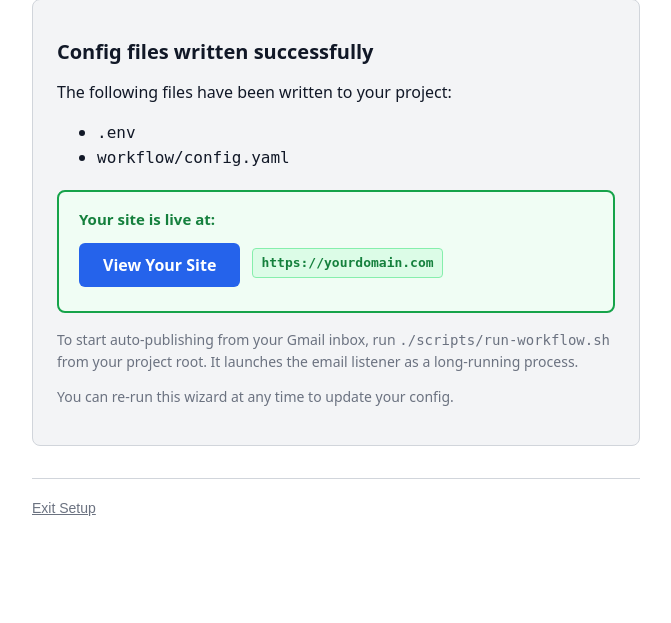
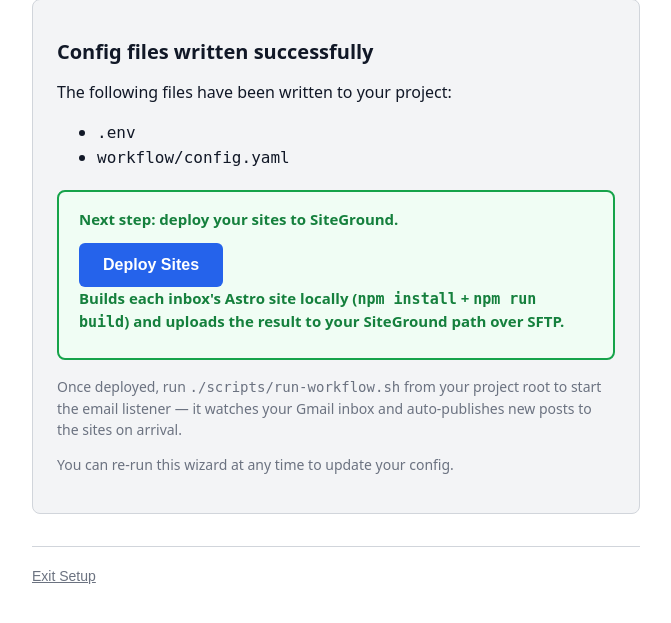
Before and after one commit to sgardoll/mailto-website, a Flask app: page /step/done in a window 1280 px wide. Shown: the part 147-770 px from the top of the page, without its empty margins (304-975 px from the left). Run offline with Flask 3, Linux system fonts and the light colour scheme; data that the repository does not hold is empty.

Commit message:
feat(wizard): deploy site from success screen (SiteGround)
The wizard success screen now ships the built site to the configured
SiteGround target instead of just pointing at the URL. Non-SiteGround
providers show honest "not yet implemented" guidance pending Phase 5.

- workflow/deploy_once.py (new): one-shot bootstrap → build → deploy
  loop with per-inbox progress callback; also exposes a main() so
  `python -m workflow.deploy_once` works as a CLI fallback. Reuses
  site_bootstrap.ensure_site, build_and_deploy.build, and
  build_and_deploy.deploy as-is. SiteGround only; raises
  NotImplementedError for other providers.

- setup/server.py: POST /deploy spawns a daemon thread that runs
  deploy_all() and updates _deploy_state per inbox. GET /deploy-status
  returns a snapshot for 2s polling. Non-SiteGround providers get a
  400 with error=not_implemented and the provider name so the UI can
  tailor its message. Re-entrant POST /deploy while running is a no-op.

- setup/templates/done.html: provider-aware branches. SiteGround shows
  a Deploy Site button + pre-rendered per-inbox progress panel with
  phase badges (pending → bootstrap → install → build → deploy → done).
  Other providers show targeted manual-setup guidance.

- setup/static/wizard.js: initDoneStep() wires Deploy click → POST
  /deploy → swap panels → poll /deploy-status every 2s → update each
  inbox row and surface final success/failure. Uses CSS.escape() on
  slugs in the row selector.

- setup/static/wizard.css: .deploy-panel, .deploy-row,
  .deploy-phase-badge (state-aware via [data-phase="..."]),
  .deploy-row-link. Uses the existing green/amber/red token language.

- setup/tests/test_phase4_flow.py: replaces the two done-route tests
  with 10 new tests covering SiteGround rendering, per-provider
  manual-instruction rendering (parametrized), /deploy rejection for
  non-SiteGround + missing inboxes, worker spawn, already-running
  no-op, /deploy-status defaults, and progress/failure state
  transitions. All external side effects (config load, bootstrap,
  npm, SFTP) are monkeypatched — no real deploys in tests.

88 tests passing (was 78).

```diff
--- a/setup/server.py
+++ b/setup/server.py
@@ -31,6 +31,15 @@ _port = None
 _wizard_state = {}
 # True after _try_prefill() has been called once.
 _prefilled = False
+
+# Deploy state for POST /deploy + GET /deploy-status polling.
+_deploy_lock = threading.Lock()
+_deploy_state: dict = {
+    "status": "idle",       # idle | running | complete | failed
+    "started_at": None,
+    "inboxes": [],          # [{slug, phase, detail, url, ok, error}, ...]
+    "error": None,
+}
 
 
 def _try_prefill() -> None:
@@ -171,12 +180,109 @@ def step_preview():
 @app.route('/step/done')
 def step_done():
     site_base_url = _wizard_state.get('site_base_url', '').strip()
+    hosting_provider = (_wizard_state.get('hosting_provider') or '').strip()
+    inboxes = _wizard_state.get('inboxes') or []
+    # Normalize to a template-friendly shape — slug + site_url + site_name
+    inbox_rows = [
+        {
+            'slug': ib.get('slug', ''),
+            'site_url': ib.get('site_url', ''),
+            'site_name': ib.get('site_name') or ib.get('slug', ''),
+        }
+        for ib in inboxes if ib.get('slug')
+    ]
     return render_template(
         'done.html',
         port=_port,
         active_step='preview',
         site_base_url=site_base_url,
+        hosting_provider=hosting_provider,
+        inboxes=inbox_rows,
     )
+
+
+def _reset_deploy_state(slugs: list[str]) -> None:
+    with _deploy_lock:
+        _deploy_state.update({
+            "status": "running",
+            "started_at": time.time(),
+            "inboxes": [
+                {"slug": s, "phase": "pending", "detail": "", "url": "", "ok": False, "error": None}
+                for s in slugs
+            ],
+            "error": None,
+        })
+
+
+def _update_inbox_progress(slug: str, phase: str, detail: str) -> None:
+    with _deploy_lock:
+        for row in _deploy_state["inboxes"]:
+            if row["slug"] == slug:
+                row["phase"] = phase
+                row["detail"] = detail
+                if phase == "done":
+                    row["ok"] = True
+                elif phase == "failed":
+                    row["error"] = detail
+                break
+
+
+def _deploy_worker() -> None:
+    """Run the deploy loop on a background thread. Captures final state."""
+    try:
+        from workflow import config as wf_config
+        from workflow import deploy_once
+        cfg = wf_config.load(REPO_ROOT / 'workflow' / 'config.yaml')
+        results = deploy_once.deploy_all(cfg, on_progress=_update_inbox_progress)
+        with _deploy_lock:
+            for row, r in zip(_deploy_state["inboxes"], results):
+                row["ok"] = r["ok"]
+                row["url"] = r["url"]
+                if not r["ok"]:
+                    row["error"] = r["error"]
+            failures = [r for r in results if not r["ok"]]
+            _deploy_state["status"] = "failed" if failures else "complete"
+    except Exception as e:
+        with _deploy_lock:
+            _deploy_state["status"] = "failed"
+            _deploy_state["error"] = f"{type(e).__name__}: {e}"
+
+
+@app.route('/deploy', methods=['POST'])
+def deploy():
+    provider = (_wizard_state.get('hosting_provider') or '').strip()
+    if provider != 'siteground':
+        return jsonify({
+            "ok": False,
+            "error": "not_implemented",
+            "provider": provider,
+            "message": f"Wizard-driven deploy is not implemented for '{provider}' yet.",
+        }), 400
+
+    with _deploy_lock:
+        if _deploy_state["status"] == "running":
+            return jsonify({"ok": True, "status": "running"})
+
+    inboxes = _wizard_state.get('inboxes') or []
+    slugs = [ib.get('slug') for ib in inboxes if ib.get('slug')]
+    if not slugs:
+        return jsonify({"ok": False, "error": "no inboxes configured"}), 400
+
+    _reset_deploy_state(slugs)
+    threading.Thread(target=_deploy_worker, daemon=True).start()
+    return jsonify({"ok": True, "status": "running"})
+
+
+@app.route('/deploy-status')
+def deploy_status():
+    with _deploy_lock:
+        # Return a shallow copy so callers see a consistent snapshot
+        return jsonify({
+            "status": _deploy_state["status"],
+            "started_at": _deploy_state["started_at"],
+            "inboxes": [dict(row) for row in _deploy_state["inboxes"]],
+            "error": _deploy_state["error"],
+        })
 
 
 @app.route('/validate-form', methods=['POST'])
--- a/setup/static/wizard.css
+++ b/setup/static/wizard.css
@@ -421,19 +421,94 @@ select:focus {
     text-decoration: none;
 }
 
-/* Live site link row on the done screen */
-.site-link-row {
+/* Deploy panel — shown after Deploy Site is clicked */
+.deploy-panel {
+    background-color: #f8fafc;
+    border: 1px solid #cbd5e1;
+    border-radius: 8px;
+    padding: 16px 20px;
+    margin: 16px 0;
+}
+.deploy-panel h3 {
+    margin: 0 0 12px;
+    font-size: 15px;
+    color: #334155;
+}
+.deploy-panel h3 span {
+    font-weight: 700;
+    color: #0f172a;
+    text-transform: uppercase;
+    letter-spacing: 0.03em;
+    font-size: 13px;
+}
+.deploy-inbox-list {
+    list-style: none;
+    padding: 0;
+    margin: 0;
+    display: flex;
+    flex-direction: column;
+    gap: 10px;
+}
+.deploy-row {
+    background-color: #ffffff;
+    border: 1px solid #e2e8f0;
+    border-radius: 6px;
+    padding: 10px 14px;
+    transition: border-color 0.15s ease, background-color 0.15s ease;
+}
+.deploy-row.ok {
+    border-color: #86efac;
+    background-color: #f0fdf4;
+}
+.deploy-row.failed {
+    border-color: #fca5a5;
+    background-color: #fef2f2;
+}
+.deploy-row-head {
     display: flex;
     align-items: center;
+    justify-content: space-between;
     gap: 12px;
-    flex-wrap: wrap;
 }
-.site-url {
+.deploy-row-name {
+    font-size: 14px;
+    color: #0f172a;
+}
+.deploy-phase-badge {
+    font-size: 11px;
+    font-weight: 700;
+    text-transform: uppercase;
+    letter-spacing: 0.05em;
+    padding: 2px 8px;
+    border-radius: 999px;
+    background-color: #e2e8f0;
+    color: #475569;
+}
+.deploy-phase-badge[data-phase="done"] {
+    background-color: #dcfce7;
+    color: #15803d;
+}
+.deploy-phase-badge[data-phase="failed"] {
+    background-color: #fee2e2;
+    color: #b91c1c;
+}
+.deploy-phase-badge[data-phase="bootstrap"],
+.deploy-phase-badge[data-phase="install"],
+.deploy-phase-badge[data-phase="build"],
+.deploy-phase-badge[data-phase="deploy"] {
+    background-color: #dbeafe;
+    color: #1d4ed8;
+}
+.deploy-row-detail {
+    font-size: 12px;
+    color: #64748b;
+    margin-top: 4px;
+    min-height: 14px;
+}
+.deploy-row-link {
+    display: inline-block;
+    margin-top: 6px;
     font-size: 13px;
     color: #15803d;
-    background-color: #dcfce7;
-    border: 1px solid #86efac;
-    border-radius: 4px;
-    padding: 4px 8px;
     word-break: break-all;
 }
--- a/setup/static/wizard.js
+++ b/setup/static/wizard.js
@@ -1029,4 +1029,92 @@
 
     initPreviewStep();
 
+    // ──────────────────────────────────────────────────────────
+    //  Done step — deploy launcher (SiteGround only)
+    // ──────────────────────────────────────────────────────────
+    function initDoneStep() {
+        var deployBtn = document.getElementById('deploy-btn');
+        if (!deployBtn) return;
+
+        var launchPanel = document.getElementById('deploy-launch');
+        var panel = document.getElementById('deploy-panel');
+        var label = document.getElementById('deploy-status-label');
+        var errorEl = document.getElementById('deploy-error');
+
+        function updateRow(row) {
+            var li = document.querySelector('#deploy-inboxes li[data-slug="' + CSS.escape(row.slug) + '"]');
+            if (!li) return;
+            var badge = li.querySelector('.deploy-phase-badge');
+            var detail = li.querySelector('.deploy-row-detail');
+            var link = li.querySelector('.deploy-row-link');
+            if (badge) {
+                badge.textContent = row.phase || 'pending';
+                badge.setAttribute('data-phase', row.phase || 'pending');
+            }
+            if (detail) detail.textContent = row.detail || '';
+            li.classList.toggle('ok', !!row.ok);
+            li.classList.toggle('failed', !!row.error);
+            if (link && row.ok && row.url) {
+                link.hidden = false;
+                link.href = row.url;
+                link.textContent = row.url;
+            }
+        }
+
+        function pollStatus() {
+            fetch('/deploy-status')
+                .then(function(r) { return r.json(); })
+                .then(function(data) {
+                    if (label) label.textContent = data.status || 'unknown';
+                    (data.inboxes || []).forEach(updateRow);
+                    if (data.error && errorEl) {
+                        errorEl.textContent = data.error;
+                        errorEl.hidden = false;
+                    }
+                    if (data.status === 'running') {
+                        setTimeout(pollStatus, 2000);
+                    } else if (data.status === 'failed' && errorEl && !data.error) {
+                        errorEl.textContent = 'One or more inboxes failed to deploy. See per-inbox errors above.';
+                        errorEl.hidden = false;
+                    }
+                })
+                .catch(function() { setTimeout(pollStatus, 5000); });
+        }
+
+        deployBtn.addEventListener('click', function() {
+            deployBtn.disabled = true;
+            deployBtn.textContent = 'Deploying…';
+            if (errorEl) { errorEl.textContent = ''; errorEl.hidden = true; }
+
+            fetch('/deploy', {
+                method: 'POST',
+                headers: {'Content-Type': 'application/json'}
+            })
+            .then(function(r) { return r.json().then(function(d) { return {status: r.status, data: d}; }); })
+            .then(function(result) {
+                if (result.data.ok) {
+                    if (launchPanel) launchPanel.hidden = true;
+                    if (panel) panel.hidden = false;
+                    pollStatus();
+                } else {
+                    deployBtn.disabled = false;
+                    deployBtn.textContent = 'Deploy';
+                    var msg = result.data.message || result.data.error || 'Deploy failed to start.';
+                    if (errorEl) { errorEl.textContent = msg; errorEl.hidden = false; }
+                    else { alert(msg); }
+                }
+            })
+            .catch(function() {
+                deployBtn.disabled = false;
+                deployBtn.textContent = 'Deploy';
+                if (errorEl) {
+                    errorEl.textContent = 'Network error. Check the wizard server and try again.';
+                    errorEl.hidden = false;
+                }
+            });
+        });
+    }
+
+    initDoneStep();
+
 })();
--- a/setup/templates/done.html
+++ b/setup/templates/done.html
@@ -36,20 +36,49 @@
             <li><code>workflow/config.yaml</code></li>
         </ul>
 
-        {% if site_base_url %}
-        <div class="success-next-action">
-            <p><strong>Your site is live at:</strong></p>
-            <p class="site-link-row">
-                <a id="site-link" class="btn-primary" href="{{ site_base_url }}" target="_blank" rel="noopener noreferrer">View Your Site</a>
-                <code class="site-url">{{ site_base_url }}</code>
+        {% if hosting_provider == 'siteground' and inboxes %}
+        <div id="deploy-launch" class="success-next-action">
+            <p><strong>Next step:</strong> deploy your site{{ 's' if inboxes|length > 1 else '' }} to SiteGround.</p>
+            <button id="deploy-btn" class="btn-primary" type="button">Deploy Site{{ 's' if inboxes|length > 1 else '' }}</button>
+            <p class="help-text">
+                Builds each inbox's Astro site locally (<code>npm install</code> + <code>npm run build</code>)
+                and uploads the result to your SiteGround path over SFTP.
             </p>
+        </div>
+
+        <section id="deploy-panel" class="deploy-panel" hidden aria-live="polite">
+            <h3>Deploy status: <span id="deploy-status-label">starting…</span></h3>
+            <ul id="deploy-inboxes" class="deploy-inbox-list">
+                {% for inbox in inboxes %}
+                <li class="deploy-row" data-slug="{{ inbox.slug }}">
+                    <div class="deploy-row-head">
+                        <strong class="deploy-row-name">{{ inbox.site_name }}</strong>
+                        <span class="deploy-phase-badge" data-phase="pending">pending</span>
+                    </div>
+                    <div class="deploy-row-detail"></div>
+                    <a class="deploy-row-link" href="{{ inbox.site_url }}" target="_blank" rel="noopener noreferrer" hidden>{{ inbox.site_url }}</a>
+                </li>
+                {% endfor %}
+            </ul>
+            <p id="deploy-error" class="error-text" hidden></p>
+        </section>
+        {% elif hosting_provider and hosting_provider != 'siteground' %}
+        <div class="overwrite-warning">
+            <p><strong>Automatic deploy from the wizard is only supported for SiteGround right now.</strong></p>
+            {% if hosting_provider in ('netlify', 'vercel') %}
+            <p>For {{ hosting_provider|capitalize }}, connect your git repo via the provider dashboard — the dashboard will pick up your code and the config files the wizard just wrote, then deploy automatically on every push.</p>
+            {% elif hosting_provider == 'github_pages' %}
+            <p>For GitHub Pages, push this repo to GitHub and enable Pages in the repo settings. The built site output in <code>sites/&lt;slug&gt;/dist/</code> is what you point Pages at.</p>
+            {% elif hosting_provider == 'generic_ssh' %}
+            <p>For Generic SSH, wizard-driven deploy is pending Phase 5. In the meantime use <code>python -m workflow.deploy_once</code> once generic-SSH support lands, or rsync <code>sites/&lt;slug&gt;/dist/</code> to your target manually.</p>
+            {% endif %}
         </div>
         {% endif %}
 
         <p class="help-text">
-            To start auto-publishing from your Gmail inbox, run
-            <code>./scripts/run-workflow.sh</code> from your project root.
-            It launches the email listener as a long-running process.
+            Once deployed, run <code>./scripts/run-workflow.sh</code> from your project root
+            to start the email listener — it watches your Gmail inbox and auto-publishes new
+            posts to the site{{ 's' if inboxes|length > 1 else '' }} on arrival.
         </p>
 
         <p class="help-text">
```
Also changed, not shown: setup/tests/test_phase4_flow.py (+146 -12 lines), workflow/deploy_once.py (added, +78 -0 lines).
